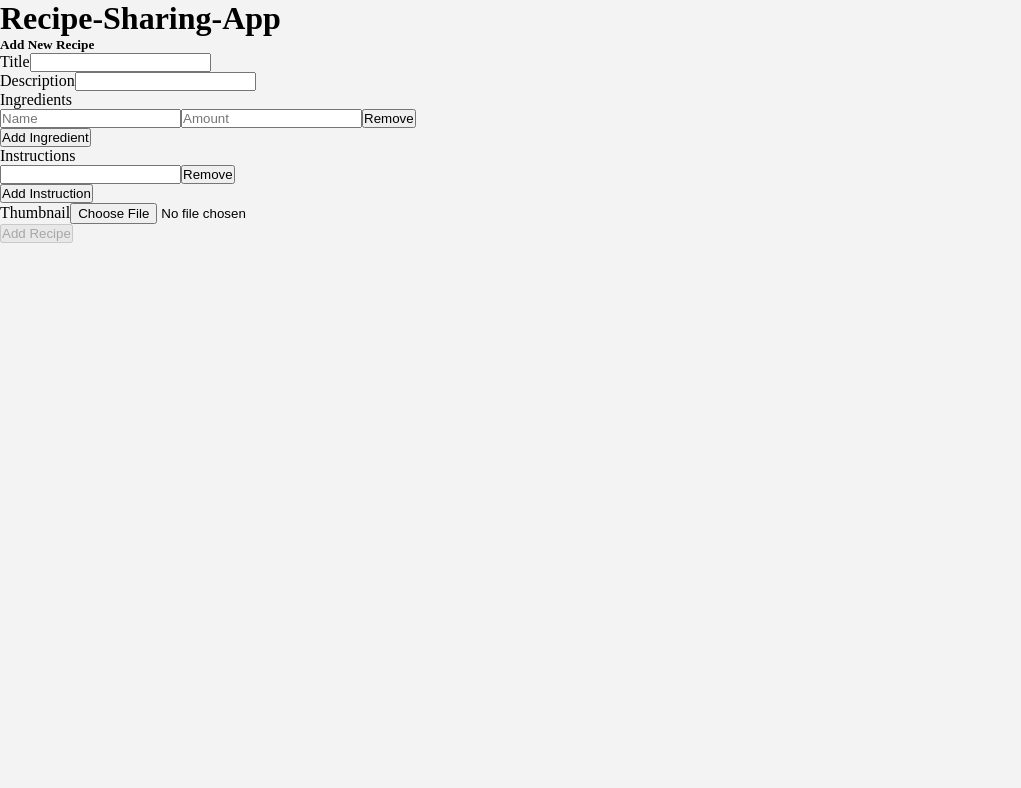
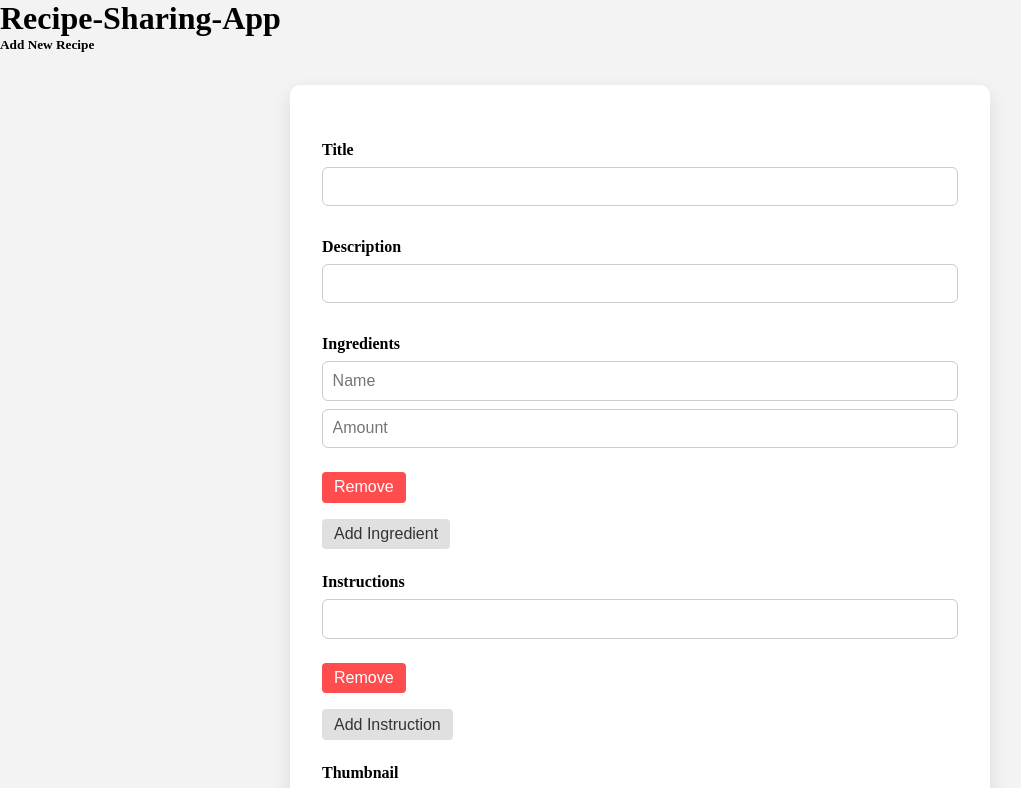
Before and after one commit to TornikeALT/Recipe-Sharing-Application, an Angular app: page /recipe-form in a window 1280 px wide. Shown: the top 788 px of the page, without its empty margins (0-1021 px from the left). Built offline with nearby package versions, Linux system fonts and the light colour scheme.

Commit message:
add new recipe styles

```diff
--- a/src/components/edit-recipe/edit-recipe.component.css
+++ b/src/components/edit-recipe/edit-recipe.component.css
@@ -1,9 +1,9 @@
 .form_container {
-  max-width: 600px;
+  max-width: 700px;
   margin: 2rem auto;
   background: #fff;
   padding: 2rem;
-  border-radius: 8px;
+  border-radius: 10px;
   box-shadow: 0 0 15px rgba(0, 0, 0, 0.1);
 }
 
--- a/src/components/new-recipe/new-recipe.component.css
+++ b/src/components/new-recipe/new-recipe.component.css
@@ -1,5 +1,112 @@
-.error {
-  color: red;
-  font-size: 0.875rem;
-  margin-top: 0.25rem;
+.recipe-form {
+  max-width: 700px;
+  margin: 2rem auto;
+  padding: 2rem;
+  background-color: #ffffff;
+  border-radius: 10px;
+  box-shadow: 0 8px 20px rgba(0, 0, 0, 0.1);
 }
+
+.recipe-form label {
+  display: block;
+  font-weight: 600;
+  margin-bottom: 0.5rem;
+  margin-top: 1.5rem;
+}
+
+.recipe-form input[type="text"],
+.recipe-form input[type="file"] {
+  width: 100%;
+  padding: 0.6rem;
+  border: 1px solid #ccc;
+  border-radius: 6px;
+  font-size: 1rem;
+  margin-bottom: 0.5rem;
+}
+
+.recipe-form .error {
+  color: #d93025;
+  font-size: 0.85rem;
+  margin-top: -0.25rem;
+  margin-bottom: 0.75rem;
+}
+
+.recipe-form button {
+  margin-top: 1rem;
+  padding: 0.6rem 1.2rem;
+  font-size: 1rem;
+  border: none;
+  border-radius: 6px;
+  cursor: pointer;
+  transition: background-color 0.3s;
+}
+
+.recipe-form button[type="submit"] {
+  background-color: rgb(14 152 217);
+  color: #fff;
+  width: 100%;
+}
+.recipe-form button[type="submit"]:hover {
+  background-color: rgb(3 108 157);
+}
+
+.recipe-form button[type="submit"]:disabled {
+  background-color: #ccc;
+  cursor: not-allowed;
+}
+
+/* .btn-remove:hover {
+  background-color: #322188;
+} */
+
+.recipe-form [formArrayName="ingredients"],
+.recipe-form [formArrayName="instructions"] {
+  margin-top: 1rem;
+}
+
+.inline-group {
+  display: flex;
+  gap: 0.5rem;
+  align-items: center;
+  margin-bottom: 0.5rem;
+}
+
+.inline-group input {
+  flex: 1;
+}
+
+.recipe-form .thumbnail {
+  display: block;
+  margin-top: 0.5rem;
+  width: 150px;
+  height: auto;
+  border-radius: 4px;
+  border: 1px solid #ccc;
+}
+
+.recipe-form .btn-inline {
+  background-color: #e0e0e0;
+  color: #333;
+  padding: 0.4rem 0.75rem;
+  border-radius: 4px;
+}
+
+.recipe-form .btn-inline:hover {
+  background-color: #d5d5d5;
+}
+
+.recipe-form .btn-remove {
+  background-color: #ff4d4d;
+  color: white;
+}
+
+.recipe-form .btn-remove:hover {
+  background-color: #d93025;
+}
+
+@media (max-width: 600px) {
+  .inline-group {
+    flex-direction: column;
+    align-items: stretch;
+  }
+}
--- a/src/components/new-recipe/new-recipe.component.html
+++ b/src/components/new-recipe/new-recipe.component.html
@@ -1,4 +1,4 @@
-<form [formGroup]="recipeForm" (ngSubmit)="onSubmit()">
+<form [formGroup]="recipeForm" (ngSubmit)="onSubmit()" class="recipe-form">
   <div>
     <label for="title">Title</label>
     <input type="text" formControlName="title" />
@@ -49,9 +49,17 @@
       >
         Amount is required.
       </div>
-      <button type="button" (click)="removeIngredient(i)">Remove</button>
+      <button
+        type="button"
+        class="btn-inline btn-remove"
+        (click)="removeIngredient(i)"
+      >
+        Remove
+      </button>
     </div>
-    <button type="button" (click)="addIngredient()">Add Ingredient</button>
+    <button type="button" (click)="addIngredient()" class="btn-inline">
+      Add Ingredient
+    </button>
   </div>
   <div formArrayName="instructions">
     <label>Instructions</label>
@@ -60,9 +68,17 @@
       <div *ngIf="inst.invalid && inst.touched" class="error">
         Instruction is required.
       </div>
-      <button type="button" (click)="removeInstruction(i)">Remove</button>
+      <button
+        type="button"
+        (click)="removeInstruction(i)"
+        class="btn-inline btn-remove"
+      >
+        Remove
+      </button>
     </div>
-    <button type="button" (click)="addInstruction()">Add Instruction</button>
+    <button type="button" (click)="addInstruction()" class="btn-inline">
+      Add Instruction
+    </button>
   </div>
 
   <div>
```
